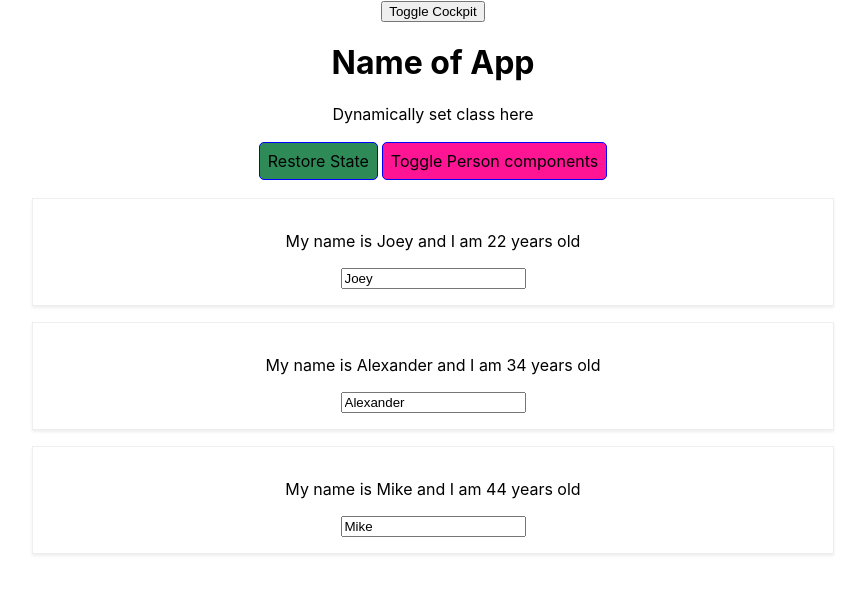
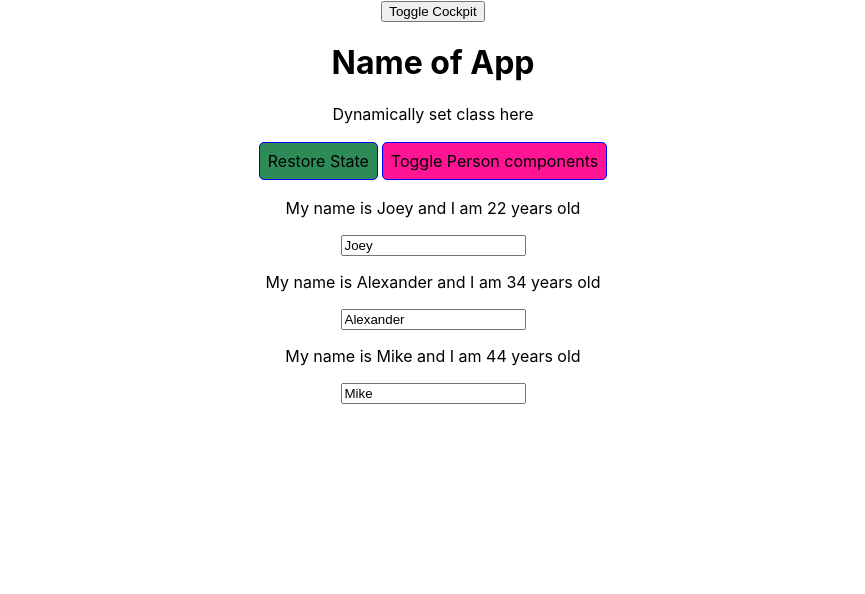
Before and after one commit to stevekutz/react_TCG_exp, a React (Create React App) app in the folder app/: page / in a window 1280 px wide. Both pictures are taken after a click on the button "Toggle Person components". Shown: the top 594 px of the page, without its empty margins (207-1072 px from the left). Built offline with nearby package versions, Linux system fonts and the light colour scheme.

Commit message:
added methods to render adjacent components using HOC and Fragment

```diff
--- a/app/src/components/Persons/Person/PersonClass.js
+++ b/app/src/components/Persons/Person/PersonClass.js
@@ -1,5 +1,7 @@
 import React, {Component} from 'react';
 import classes from './person.module.css';
+import Aux from '../../../hoc/Aux';
+
 
 class PersonClass extends Component {
 
@@ -10,7 +12,9 @@
         console.log(' Person Class Component rendering')
 
         return (
-            <div  className = {classes.Person} >
+            <React.Fragment>
+            {/* <Aux className = {classes.Person}>  */}
+            {/* <div  className = {classes.Person} > */}
                 <p onClick = {this.props.clickDelete}>
                     My name is {this.props.name} and I am {this.props.age} years old</p>
             {/*   <p> {props.children} </p>     adding 2-way binding by including props.name to pre-fill the form with orig name */}
@@ -18,7 +22,9 @@
                     type = "text"
                     onChange = {this.props.clickChanged}
                     value = {this.props.name}/>
-            </div>
+            {/* </div>  */}
+            {/*  </Aux>  */}
+            </React.Fragment>
         )
 
 
--- /dev/null
+++ b/app/src/hoc/Aux.js
@@ -0,0 +1,8 @@
+import React from 'react';
+
+
+// Called a HOC because it wraps another component(and could also add some extra logic or functionality)
+
+const aux = props => props.children;
+
+export default aux;
```
